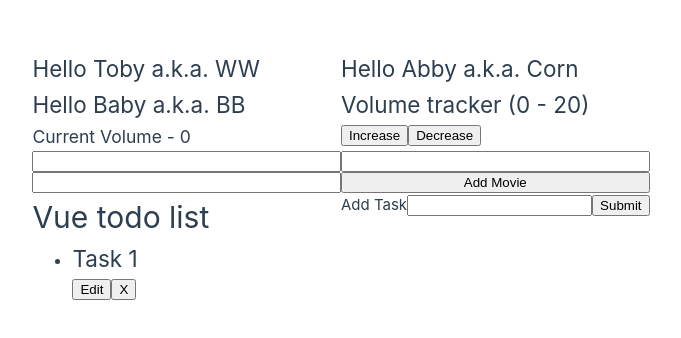
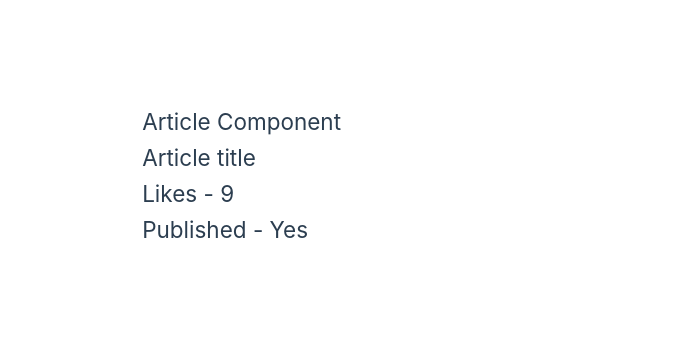
Before and after one commit to WAbby404/vue-todo, a Vue app: page / in a window 1280 px wide. Shown: the part 224-562 px from the top of the page, without its empty margins (299-980 px from the left). Built offline with nearby package versions, Linux system fonts and the light colour scheme.

Commit message:
More Vue props practice

```diff
--- a/src/App.vue
+++ b/src/App.vue
@@ -1,6 +1,7 @@
 <script setup>
 import { ref, watch, reactive } from "vue";
 import Greet from "./components/Greet.vue";
+import Article from "./components/Article.vue";
 
 const list = ref(["Task 1"]);
 const currentTask = ref("");
@@ -36,23 +37,23 @@ const movie = ref("");
 
 const movieInfo = reactive({ title: "", actor: "" });
 
-watch(
-  movie,
-  (newMovie, oldMovie) => {
-    console.log(`Calling API with movie name = ${movie.value}`);
-  },
-  { immediate: true }
-);
+// watch(
+//   movie,
+//   (newMovie, oldMovie) => {
+//     console.log(`Calling API with movie name = ${movie.value}`);
+//   },
+//   { immediate: true }
+// );
 
-watch(
-  movieInfo,
-  (newMovie, oldMovie) => {
-    console.log(
-      `Calling API with movie name 2 = ${movieInfo.title} ${movieInfo.actor}`
-    );
-  },
-  { deep: true }
-);
+// watch(
+//   movieInfo,
+//   (newMovie, oldMovie) => {
+//     console.log(
+//       `Calling API with movie name 2 = ${movieInfo.title} ${movieInfo.actor}`
+//     );
+//   },
+//   { deep: true }
+// );
 
 const movieList = ref(["Batman", "Superman"]);
 
@@ -71,12 +72,25 @@ watch(
 //     Greet,
 //   },
 // };
+
+// Passing reactive props example
+const name = ref("Abby");
+const channel = ref("Codeevlution");
 </script>
 
 <template>
-  <Greet name="Toby" heroName="WW" />
+  <!-- <Greet name="Toby" heroName="WW" />
   <Greet name="Abby" heroName="Corn" />
   <Greet name="Baby" heroName="BB" />
+  <Greet :name="name" :heroName="channel" /> -->
+
+  <Article
+    id="my-article"
+    title="Article title"
+    :likes="9"
+    :isPublished="true"
+  />
+  <!--
   <h2>Volume tracker (0 - 20)</h2>
   <h3>Current Volume - {{ volume }}</h3>
   <div>
@@ -99,7 +113,7 @@ watch(
       <button @click="editTask(task, index)">Edit</button>
       <button @click="deleteTask(index)">X</button>
     </li>
-  </ul>
+  </ul> -->
 </template>
 
 <style scoped></style>
--- /dev/null
+++ b/src/components/Article.vue
@@ -0,0 +1,22 @@
+<template>
+  <div>
+    <h2>Article Component</h2>
+    <h2>{{ title }}</h2>
+    <h2>Likes - {{ likes }}</h2>
+    <h2>Published - {{ isPublished ? "Yes" : "No" }}</h2>
+  </div>
+</template>
+
+<script setup>
+const props = defineProps({
+  title: {
+    type: String,
+    required: true,
+    default: "Article default title",
+  },
+  likes: Number,
+  isPublished: Boolean,
+});
+</script>
+
+<style scoped></style>
```
